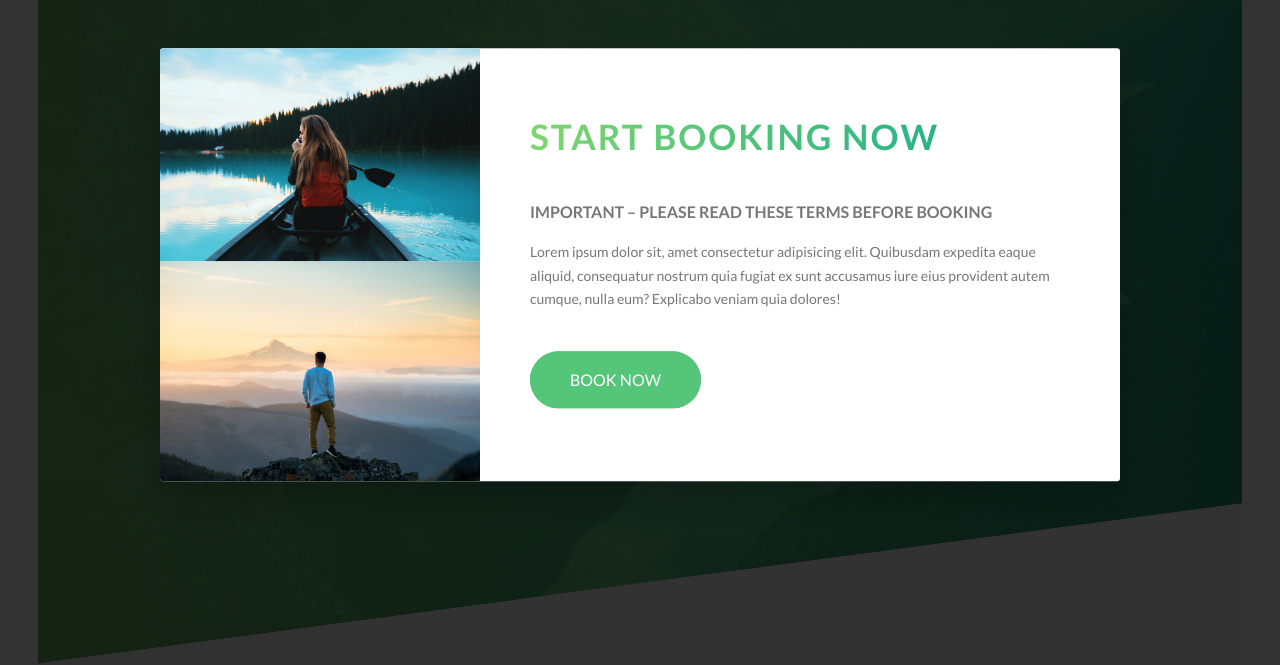
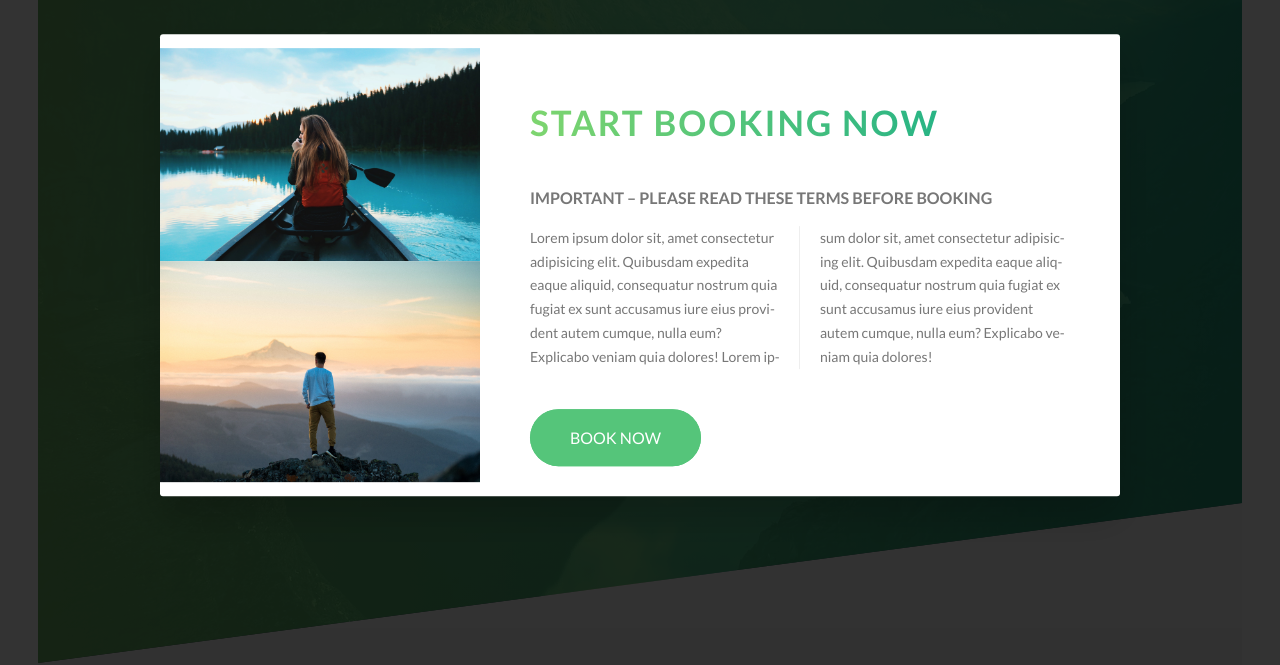
Before and after one commit to simozan/starter, a website: page index.html in a window 1280 px wide. Shown: the part 135-800 px from the top of the page. Drawn offline with Linux system fonts and the light colour scheme.

Commit message:
popup endoffirstpart

```diff
--- a/index.html
+++ b/index.html
@@ -353,6 +353,8 @@
                 <p class="popup__text">
                     Lorem ipsum dolor sit, amet consectetur adipisicing elit. Quibusdam expedita eaque aliquid,
                     consequatur nostrum quia fugiat ex sunt accusamus iure eius provident autem cumque, nulla eum?
+                    Explicabo veniam quia dolores! Lorem ipsum dolor sit, amet consectetur adipisicing elit. Quibusdam expedita eaque aliquid,
+                    consequatur nostrum quia fugiat ex sunt accusamus iure eius provident autem cumque, nulla eum?
                     Explicabo veniam quia dolores!
                 </p>
                 <a href="#" class="btn btn--green">Book now</a>
--- a/sass/components/_popup.scss
+++ b/sass/components/_popup.scss
@@ -32,5 +32,18 @@
   &__text {
     font-size: 1.4rem;
     margin-bottom: 4rem;
+
+    -moz-column-count: 2;
+    -moz-column-gap: 4rem;
+    -moz-column-rule: 1px solid $color-grey-light-2;
+
+    column-count: 2;
+    column-gap: 4rem;
+    column-rule: 1px solid $color-grey-light-2;
+
+    -moz-hyphens: auto;
+    -ms-hyphens: auto;
+    -webkit-hyphens: auto;
+    hyphens: auto;
   }
 }
```
Also changed, not shown: css/style.css.
